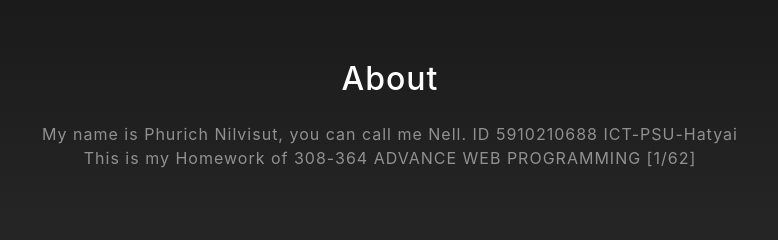
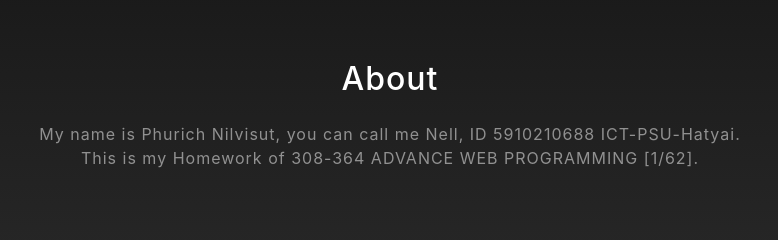
Before and after one commit to phurich-n/snell-grayscale, a website with bundled scripts: page index.html in a window 1280 px wide. Shown: the part 900-1140 px from the top of the page, 250-1028 px from the left. Built offline with nearby package versions, Linux system fonts and the light colour scheme.

Commit message:
Update index.html

```diff
--- a/index.html
+++ b/index.html
@@ -66,8 +66,8 @@
       <div class="row">
         <div class="col-lg-8 mx-auto">
           <h2 class="text-white mb-4">About</h2>
-          <p class="text-white-50">My name is Phurich Nilvisut, you can call me Nell. ID 5910210688 ICT-PSU-Hatyai<br>
-          This is my Homework of 308-364 ADVANCE WEB PROGRAMMING [1/62]</p>
+          <p class="text-white-50">My name is Phurich Nilvisut, you can call me Nell, ID 5910210688 ICT-PSU-Hatyai.<br>
+          This is my Homework of 308-364 ADVANCE WEB PROGRAMMING [1/62].</p>
         </div>
       </div>
       <img src="img/ipad.png" class="img-fluid" alt="">
```
